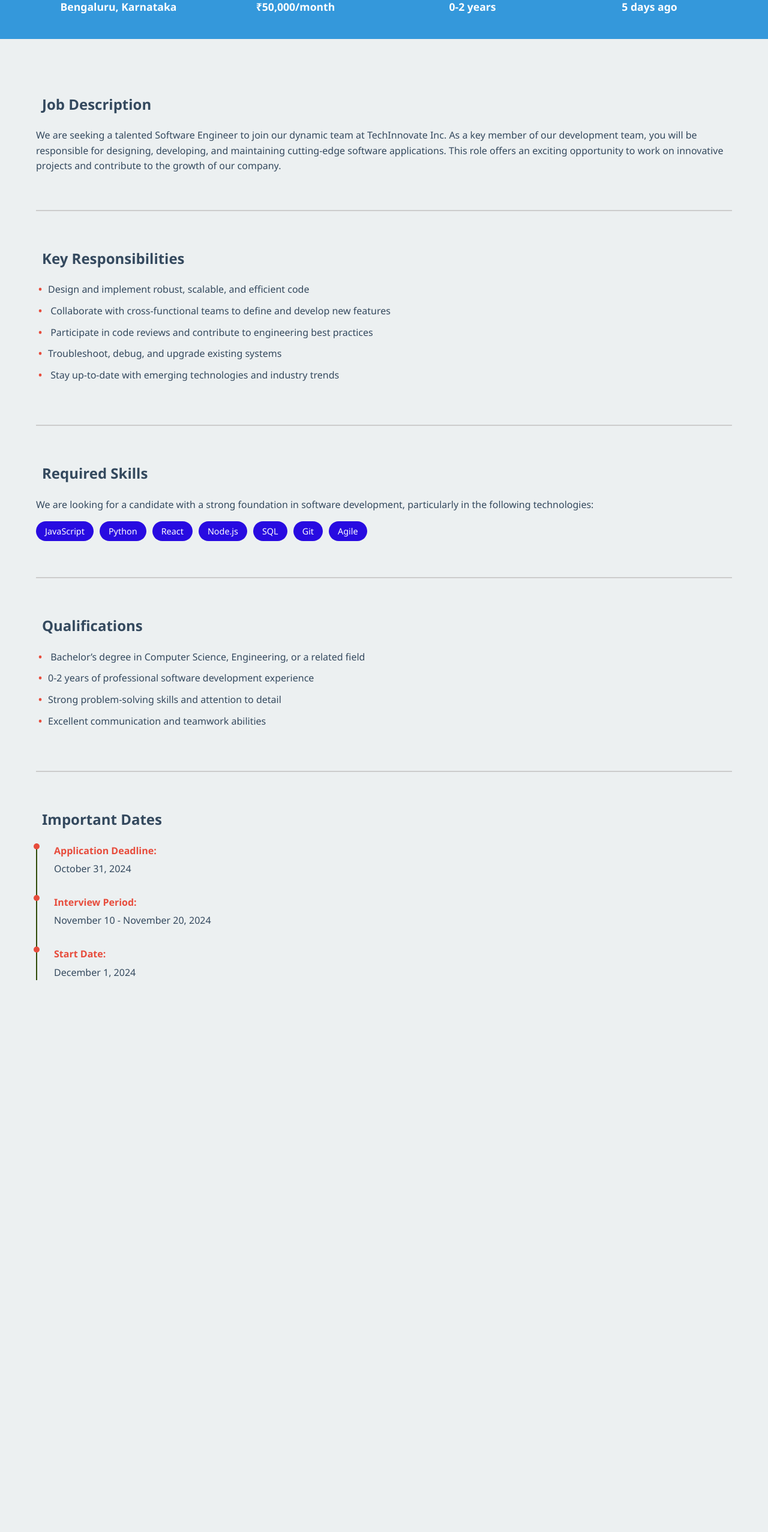
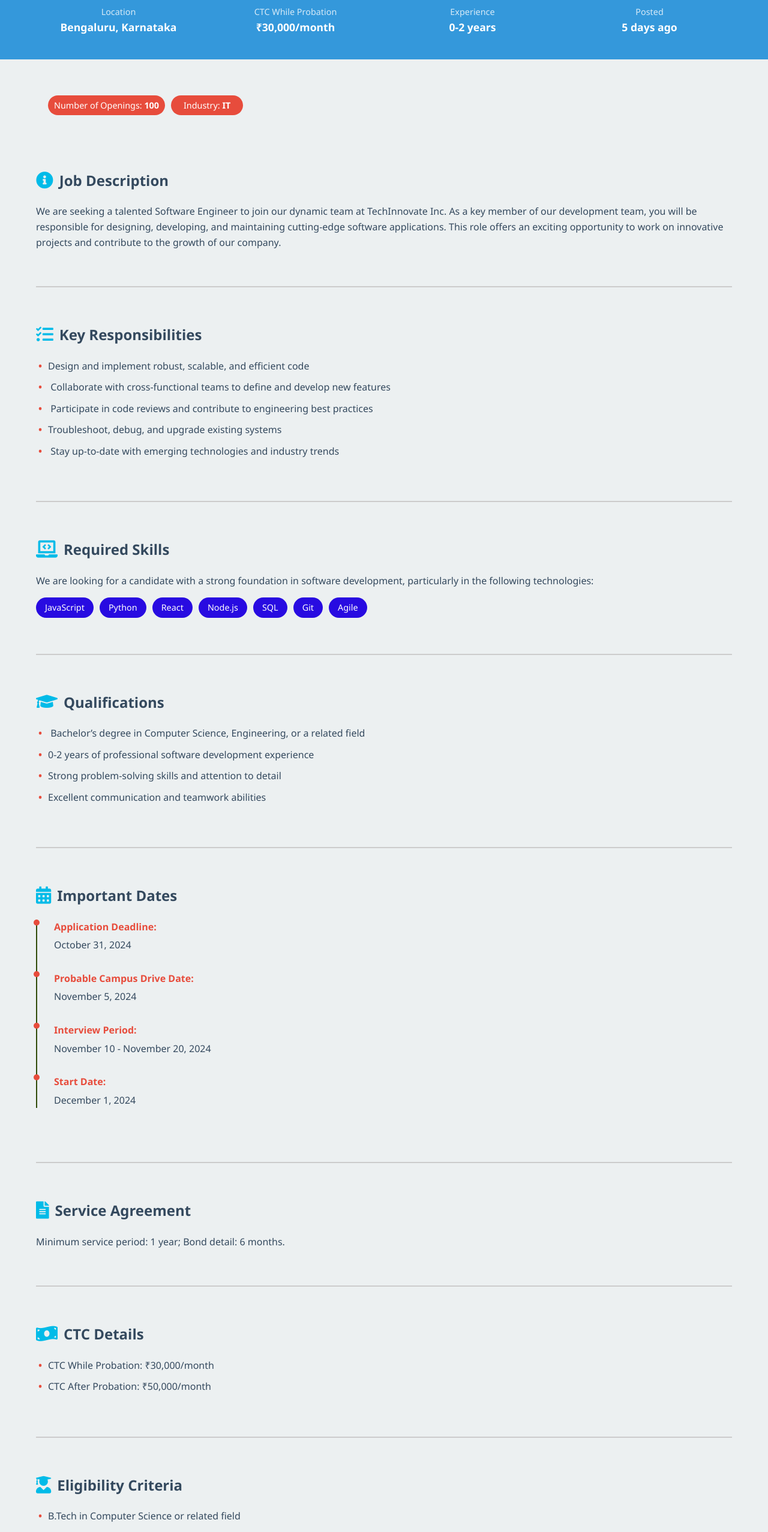
Before and after one commit to Code-name-HeaLer/HireKArma-Job-details-page, a plain HTML site: page index.html in a window 1280 px wide. Shown: the part 201-2755 px from the top of the page at 60% size. Before the commit the page ends 1915 px from the top, so only its background shows below. Drawn offline with Linux system fonts and the light colour scheme.

Commit message:
UI improvements amd added missing details

```diff
--- a/index.html
+++ b/index.html
@@ -3,6 +3,10 @@
   <head>
     <meta charset="UTF-8" />
     <meta name="viewport" content="width=device-width, initial-scale=1.0" />
+    <link
+      rel="stylesheet"
+      href="https://cdnjs.cloudflare.com/ajax/libs/font-awesome/5.15.4/css/all.min.css"
+    />
     <title>Software Engineer - TechInnovate Inc.</title>
     <style>
       :root {
@@ -119,6 +123,23 @@
         font-weight: bold;
       }
 
+      /* Tag Card Styling */
+      .tag-cards {
+        display: flex;
+        gap: 10px;
+        margin-top: 20px;
+      }
+
+      .tag-card {
+        background-color: var(--accent-color);
+        color: white;
+        padding: 5px 10px;
+        border-radius: 20px;
+        font-size: 0.9rem;
+        text-align: center;
+        min-width: 120px;
+      }
+
       main .job-details {
         margin-top: 40px;
       }
@@ -224,10 +245,19 @@
         margin: 30px 0;
       }
 
+      .bold {
+        font-weight: bold;
+      }
+
       @media (max-width: 768px) {
         .header-content {
           flex-direction: column;
           text-align: center;
+        }
+
+        .tag-cards {
+          flex-direction: column;
+          align-items: center;
         }
 
         .job-title-section {
@@ -274,8 +304,8 @@
           </div>
           <div class="overview-item">
             <i class="fas fa-money-bill-wave"></i>
-            <p class="overview-label">Salary</p>
-            <p class="overview-value">₹50,000/month</p>
+            <p class="overview-label">CTC While Probation</p>
+            <p class="overview-value">₹30,000/month</p>
           </div>
           <div class="overview-item">
             <i class="fas fa-briefcase"></i>
@@ -292,9 +322,21 @@
     </header>
 
     <main class="container">
+      <div class="container">
+        <div class="tag-cards">
+          <div class="tag-card">
+            Number of Openings: <span class="bold">100</span>
+          </div>
+          <div class="tag-card">Industry: <span class="bold">IT</span></div>
+        </div>
+      </div>
+
       <div class="job-details">
         <div class="detail-section">
-          <h2><i class="fas fa-info-circle"></i> Job Description</h2>
+          <h2>
+            <i class="fas fa-info-circle" style="color: #01bbe8"></i>
+            Job Description
+          </h2>
           <p>
             We are seeking a talented Software Engineer to join our dynamic team
             at TechInnovate Inc. As a key member of our development team, you
@@ -306,7 +348,10 @@
         </div>
         <hr />
         <div class="detail-section">
-          <h2><i class="fas fa-tasks"></i> Key Responsibilities</h2>
+          <h2>
+            <i class="fas fa-tasks" style="color: #01bbe8"></i> Key
+            Responsibilities
+          </h2>
           <ul>
             <li>Design and implement robust, scalable, and efficient code</li>
             <li>
@@ -325,7 +370,10 @@
         </div>
         <hr />
         <div class="detail-section">
-          <h2><i class="fas fa-laptop-code"></i> Required Skills</h2>
+          <h2>
+            <i class="fas fa-laptop-code" style="color: #01bbe8"></i> Required
+            Skills
+          </h2>
           <p>
             We are looking for a candidate with a strong foundation in software
             development, particularly in the following technologies:
@@ -342,7 +390,10 @@
         </div>
         <hr />
         <div class="detail-section">
-          <h2><i class="fas fa-graduation-cap"></i> Qualifications</h2>
+          <h2>
+            <i class="fas fa-graduation-cap" style="color: #01bbe8"></i>
+            Qualifications
+          </h2>
           <ul>
             <li>
               Bachelor’s degree in Computer Science, Engineering, or a related
@@ -355,11 +406,18 @@
         </div>
         <hr />
         <div class="detail-section">
-          <h2><i class="fas fa-calendar-alt"></i> Important Dates</h2>
+          <h2>
+            <i class="fas fa-calendar-alt" style="color: #01bbe8"></i> Important
+            Dates
+          </h2>
           <div class="timeline">
             <div class="timeline-item">
               <p class="timeline-date">Application Deadline:</p>
               <p>October 31, 2024</p>
+            </div>
+            <div class="timeline-item">
+              <p class="timeline-date">Probable Campus Drive Date:</p>
+              <p>November 5, 2024</p>
             </div>
             <div class="timeline-item">
               <p class="timeline-date">Interview Period:</p>
@@ -371,6 +429,49 @@
             </div>
           </div>
         </div>
+        <hr />
+        <div class="detail-section">
+          <h2>
+            <i class="fas fa-file-alt" style="color: #01bbe8"></i> Service
+            Agreement
+          </h2>
+          <p>Minimum service period: 1 year; Bond detail: 6 months.</p>
+        </div>
+        <hr />
+        <div class="detail-section">
+          <h2>
+            <i class="fas fa-money-bill-wave" style="color: #01bbe8"></i> CTC
+            Details
+          </h2>
+          <ul>
+            <li>CTC While Probation: ₹30,000/month</li>
+            <li>CTC After Probation: ₹50,000/month</li>
+          </ul>
+        </div>
+        <hr />
+        <div class="detail-section">
+          <h2>
+            <i class="fas fa-user-graduate" style="color: #01bbe8"></i>
+            Eligibility Criteria
+          </h2>
+          <ul>
+            <li>B.Tech in Computer Science or related field</li>
+            <li>0-2 years of experience in software development</li>
+            <li>Proficiency in Java</li>
+            <li>Strong problem-solving skills</li>
+          </ul>
+        </div>
+        <hr />
+        <div class="detail-section">
+          <h2>
+            <i class="fas fa-graduation-cap" style="color: #01bbe8"></i>
+            Academic Details
+          </h2>
+          <ul>
+            <li>Degree: B.Tech</li>
+            <li>Branch: Computer Science</li>
+          </ul>
+        </div>
       </div>
     </main>
   </body>
```
